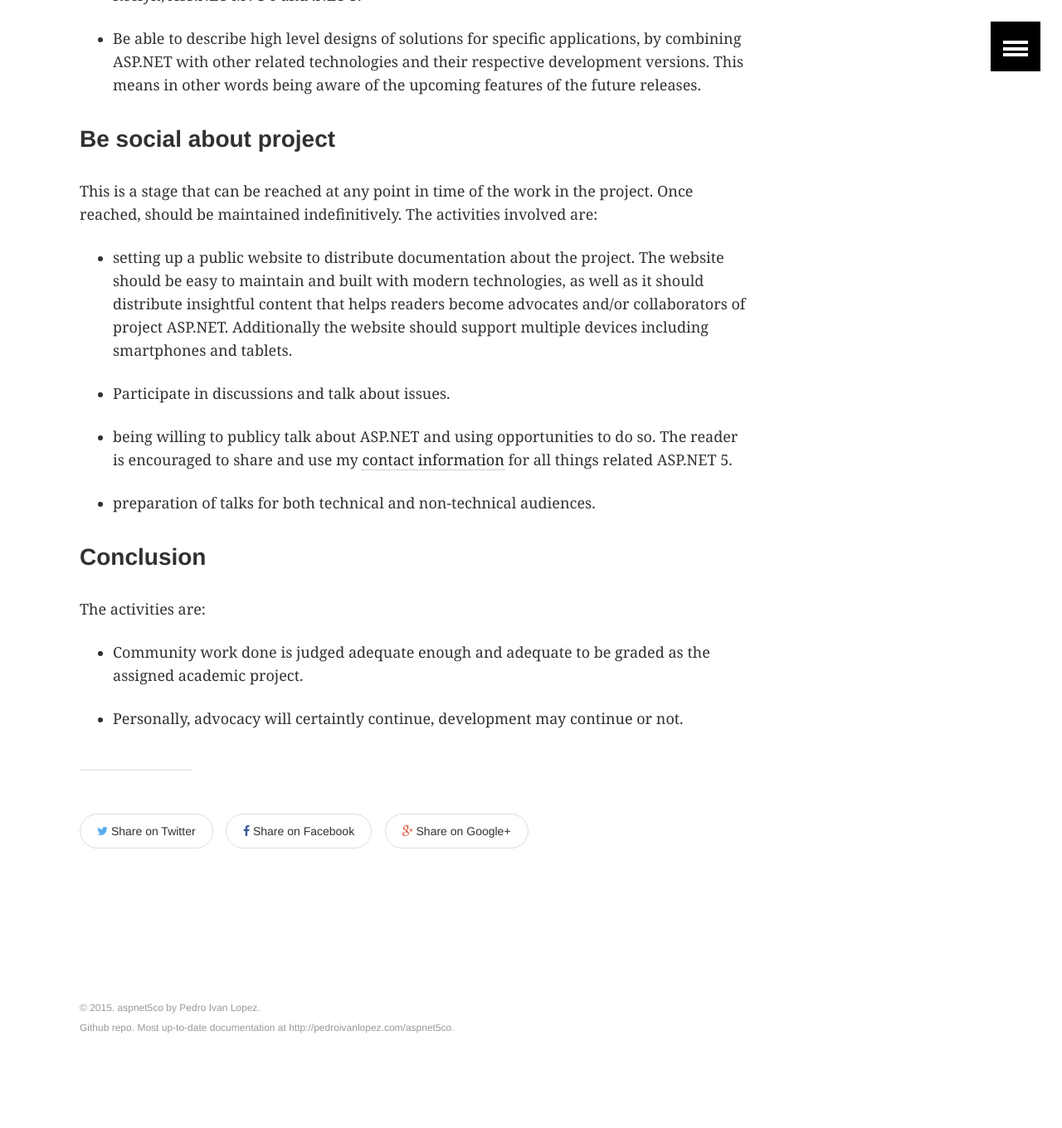
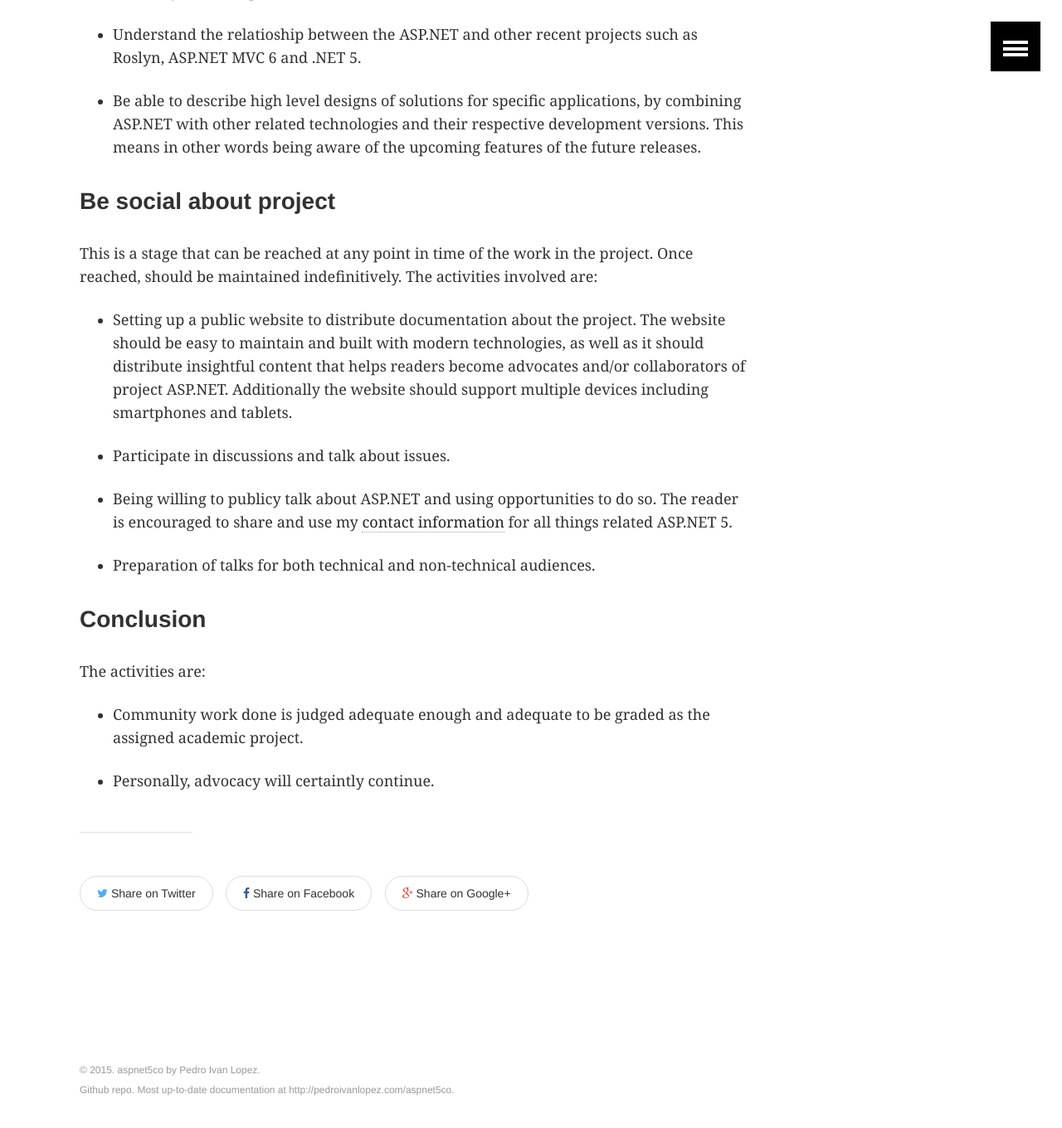
Before and after one commit to lopezpdvn/aspnet5co, a Jekyll site: the page built from pages/methodology.md, in a window 1280 px wide and 1400 px high, scrolled down 1679 px. Shown: the top 1360 px of the window at 83% size. Built offline with Jekyll 4.4.1, drawn with Linux system fonts in a browser that asks for light colours; before the commit the page ends 3004 px from its top, so only the background shows below that; part of the change alters nothing that is shown.

Commit message:
Updated section Methodology

```diff
--- a/pages/methodology.md
+++ b/pages/methodology.md
@@ -3,6 +3,8 @@ layout: article
 title: "Methodology"
 permalink: /methodology/
 ---
+
+- - -
 
 {% include toc.html %}
 
@@ -61,7 +63,7 @@ This is a stage that can be reached at any point in time of the work in the
 project. Once reached, should be maintained indefinitively.  The activities
 involved are:
 
-* setting up a public website to distribute documentation about the project.
+* Setting up a public website to distribute documentation about the project.
   The website should be easy to maintain and built with modern technologies, as
   well as it should distribute insightful content that helps readers become
   advocates and/or collaborators of project ASP.NET. Additionally the website
@@ -69,11 +71,12 @@ involved are:
 
 * Participate in discussions and talk about issues.
 
-* being willing to publicy talk about ASP.NET and using opportunities to do so.
-  The reader is encouraged to share and use my [contact
-  information](http://lopezpedro.net) for all things related ASP.NET 5.
+* Being willing to publicy talk about ASP.NET and using opportunities to do so.
+  The reader is encouraged to share and use my
+  [contact information]({{ site.owner.website }}) for all things related
+  ASP.NET 5.
 
-* preparation of talks for both technical and non-technical audiences.
+* Preparation of talks for both technical and non-technical audiences.
 
 ### Conclusion
 
@@ -82,12 +85,4 @@ The activities are:
 * Community work done is judged adequate enough and adequate to be graded as
   the assigned academic project.
 
-* Personally, advocacy will certaintly continue, development may continue or
-  not.
-
-<!--
-
-Definir la metodología a seguir en el proyecto, incluir las fases y las
-actividades a realizar en cada fase
-
--->
+* Personally, advocacy will certaintly continue.
```
